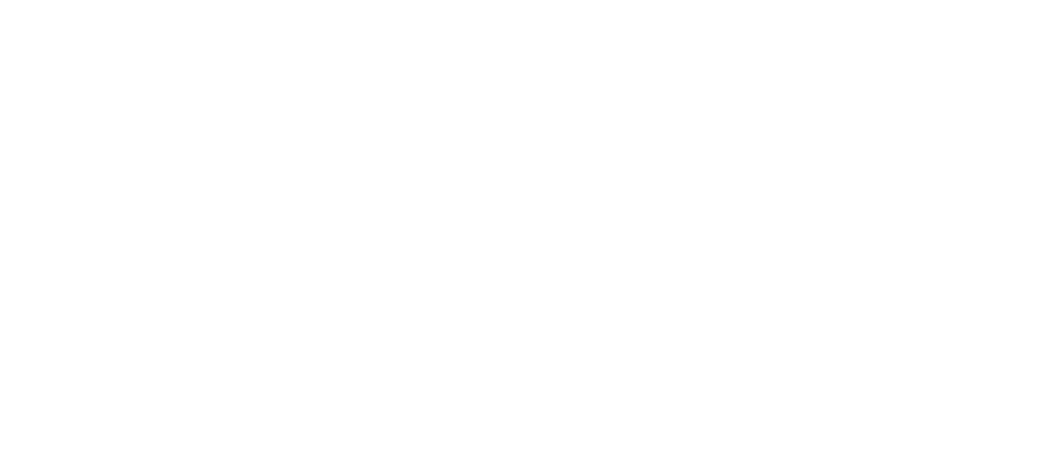
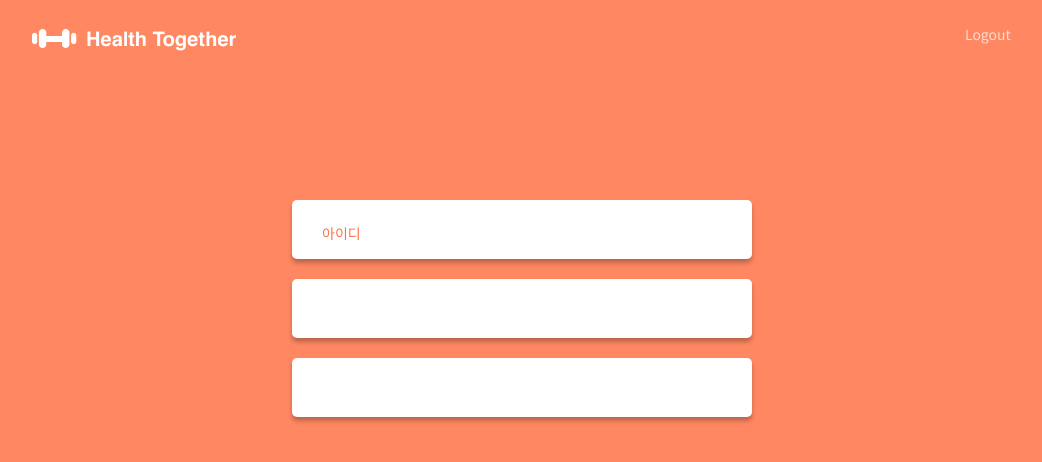
Before and after one commit to R1mmm/health_care, a React (Create React App) app: page /settingAccount in a window 1280 px wide. Before the commit this address had no page. Shown: the top 462 px of the page, without its empty margins (118-1160 px from the left). Built offline with nearby package versions, Linux system fonts and the light colour scheme; a web font is replaced by a local one.

Commit message:
마이페이지 수정중

```diff
--- a/src/App.js
+++ b/src/App.js
@@ -9,7 +9,10 @@
 import Mypage from './components/Mypage/Mypage';
 import Managingfriend from './components/Managingfriend/Managingfriend';
 import ManagingRoutin from './components/ManagingRoutin/ManagingRoutin';
+import SettingAccount from './components/Mypage/SettingAccount/SettingAccount';
+
 import "bootstrap/dist/css/bootstrap.min.css";
+
 
 function App() {
     return (
@@ -24,6 +27,7 @@
                     <Route path="/mypage" exact element={<Mypage/>}/>
                     <Route path="/manageFriend" exact element={<Managingfriend/>}/>
                     <Route path="/manageRoutin" exact element={<ManagingRoutin/>}/>
+                    <Route path="/settingAccount" exact element={<SettingAccount/>}/>
                 </Routes>
             </BrowserRouter>
         </div>
--- a/src/components/ManagingRoutin/modals/CreateGroupModal.js
+++ b/src/components/ManagingRoutin/modals/CreateGroupModal.js
@@ -12,6 +12,14 @@
   {value:6,label:"주 7회"},
 ]
 
+const SetRepOptions=[
+  {value:0,label:"1회"},
+  {value:1,label:"2회"},
+  {value:2,label:"3회"},
+  {value:3,label:"4회"},
+  {value:4,label:"5회"},
+]
+
 function CreateGroupModal ({show,onHide}){
 
   //현재 로그인된 유저 정보 / 그룹명+영상제목+태그도 함께보내줘야함
@@ -20,6 +28,7 @@
   const[VideoLink,setVideoLink]=useState("");
   const[RoutinContent,setRoutinContent]=useState("");
   const[GoalDay,setGoalDay]=useState(0); //주 1회면 0, 주2회면 1 ...
+  const[SetRep,setSetRep]=useState(0);
 
   const onRoutinNameChange = (e) => {
     setRoutinName(e.currentTarget.value);
@@ -41,9 +50,14 @@
     setGoalDay(e.currentTarget.value);
   };
 
+  const onSetRepChange= (e) => {
+    setSetRep(e.currentTarget.value);
+  };
+
 
   const onSubmit=(e)=>{
     e.preventDefault(); //본래 클릭 시 일어나는 모든 동작들을 막음
+
 
 
     const variables={
@@ -51,8 +65,11 @@
       videoName: VideoName,
       videoLink: VideoLink,
       routinContent: RoutinContent,
-      goalday: GoalDay
+      goalday: GoalDay,
+      setRep: SetRep
     }
+
+    alert(variables.routinName)
 
     /*const variables={
     }
@@ -76,7 +93,6 @@
 
 
   const open={show}
-  console.log('안녕하세요')
 
   return (
 
@@ -110,7 +126,7 @@
             <div className='clearfix'>
               <div style={{float:'left' ,marginRight:'35px'}}>
                 <p className='text'>목표 운동 요일</p>
-                <select onChange={onGoalDayChange}>
+                <select style={{position:'relative' , left:'100px'}} onChange={onGoalDayChange}>
                   {GoalDayOptions.map((item,index)=>(
                     <option key={index} value={item.value}>{item.label}</option>
                   ))}
@@ -118,6 +134,11 @@
               </div>
 
               <p className='text'>세트 반복 횟수</p>
+              <select style={{position:'relative' , left:'100px'}} onChange={onSetRepChange}>
+                  {SetRepOptions.map((item,index)=>(
+                    <option key={index} value={item.value}>{item.label}</option>
+                  ))}
+                </select>
             </div>
 
             <p className='text'>루틴설명</p>
--- a/src/components/ManagingRoutin/modals/modal.css
+++ b/src/components/ManagingRoutin/modals/modal.css
@@ -14,6 +14,7 @@
     left: 0;
     z-index: 99;
     background-color: rgba(0, 0, 0, 0.1);
+
   }
   .modal button {
     outline: none;
@@ -112,9 +113,9 @@
   .RecText2 {
     position: relative;
     width: 500px;
-    height: 100px;
+    height: 85px;
     left: 100px;
-    top: 10px;
+    top: -10px;
 
     background: #F3F3F3;
     border-radius: 5px;
@@ -161,6 +162,8 @@
 
   color:#484848;
   outline: none;
+
+  background: none;
 }
 
 .submit{
@@ -168,7 +171,7 @@
   width: 80px;
   height: 37px;
   left: -200px;
-  top: 50px;
+  top: 25px;
 
   background: #FF855E;
   border-radius: 30px;
--- a/src/components/Mypage/Mypage.js
+++ b/src/components/Mypage/Mypage.js
@@ -19,8 +19,10 @@
         </a>
         <a href={`/manageRoutin`}>
           <div className="myPageRoutin">루틴 관리</div>
+        </a >
+        <a href={`/settingAccount`}>
+          <div className="myPageSetting">계정 관리</div>
         </a>
-          <div className="myPageSetting">계정 관리</div>
       </body>
   )
 }
--- /dev/null
+++ b/src/components/Mypage/SettingAccount/SettingAccount.css
@@ -0,0 +1,18 @@
+.settingBox {
+    position: relative;
+    display: block;
+    width: 460px;
+    height: 59px;
+    left: 410px;
+    top: 200px;
+
+    background: #FFFFFF;
+    box-shadow: 0px 4px 4px rgba(0, 0, 0, 0.25);
+    border-radius: 5px;
+    color: #FF7246;
+    padding: 17px 0px 10px 30px;
+
+    margin-bottom: 20px;
+    outline: none;
+    border: none;
+}
--- /dev/null
+++ b/src/components/Mypage/SettingAccount/SettingAccount.js
@@ -0,0 +1,24 @@
+import React from 'react'
+import './SettingAccount.css'
+function SettingAccount() {
+  return (
+      <body className='homebody'>
+          <a href={`/`}>
+              <div className="Homelogo">
+                  <img src="img/Logo.png" width="100%" height="23px" alt="Logo"></img>
+              </div>
+          </a>
+          <div className="logout">
+              <p style={{ color: '#FFFFFF' }}>Logout</p>
+          </div>
+
+
+          <input type='text' className='settingBox' value='아이디' placeholder="여기에 작성하세용"></input>
+          <input type='text' className='settingBox'></input>
+          <input type='text' className='settingBox'></input>
+
+      </body>
+  )
+}
+
+export default SettingAccount
```
